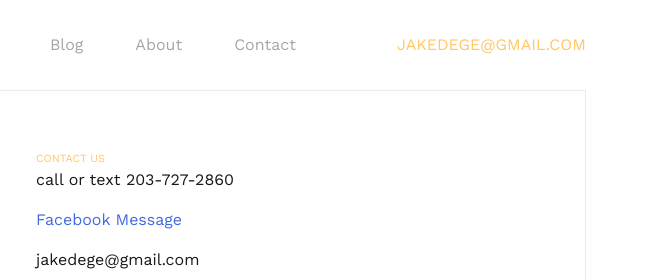
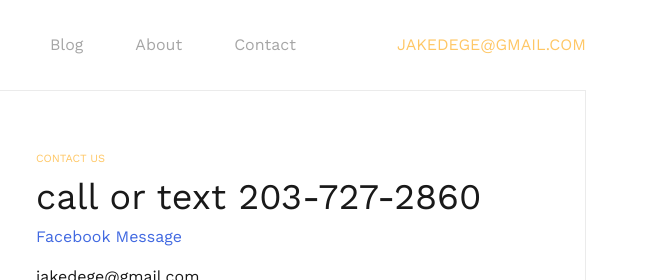
Before and after one commit to jakedege22/photos, a plain HTML site: page contact.html in a window 1280 px wide. Shown: the top 280 px of the page, 619-1280 px from the left. Drawn offline with nearby package versions, Linux system fonts and the light colour scheme.

Commit message:
Update contact.html

```diff
--- a/contact.html
+++ b/contact.html
@@ -68,7 +68,7 @@
                         <a href="contact.html">Contact Us</a>
                     </div><!-- .meta-post -->
 
-                    <p>call or text 203-727-2860</p>
+                    <h1>call or text 203-727-2860</h1>
                     <p><a href=https://www.facebook.com/jakedegephoto>Facebook Message</a></p>
                     <p>jakedege@gmail.com</p>
 
```
